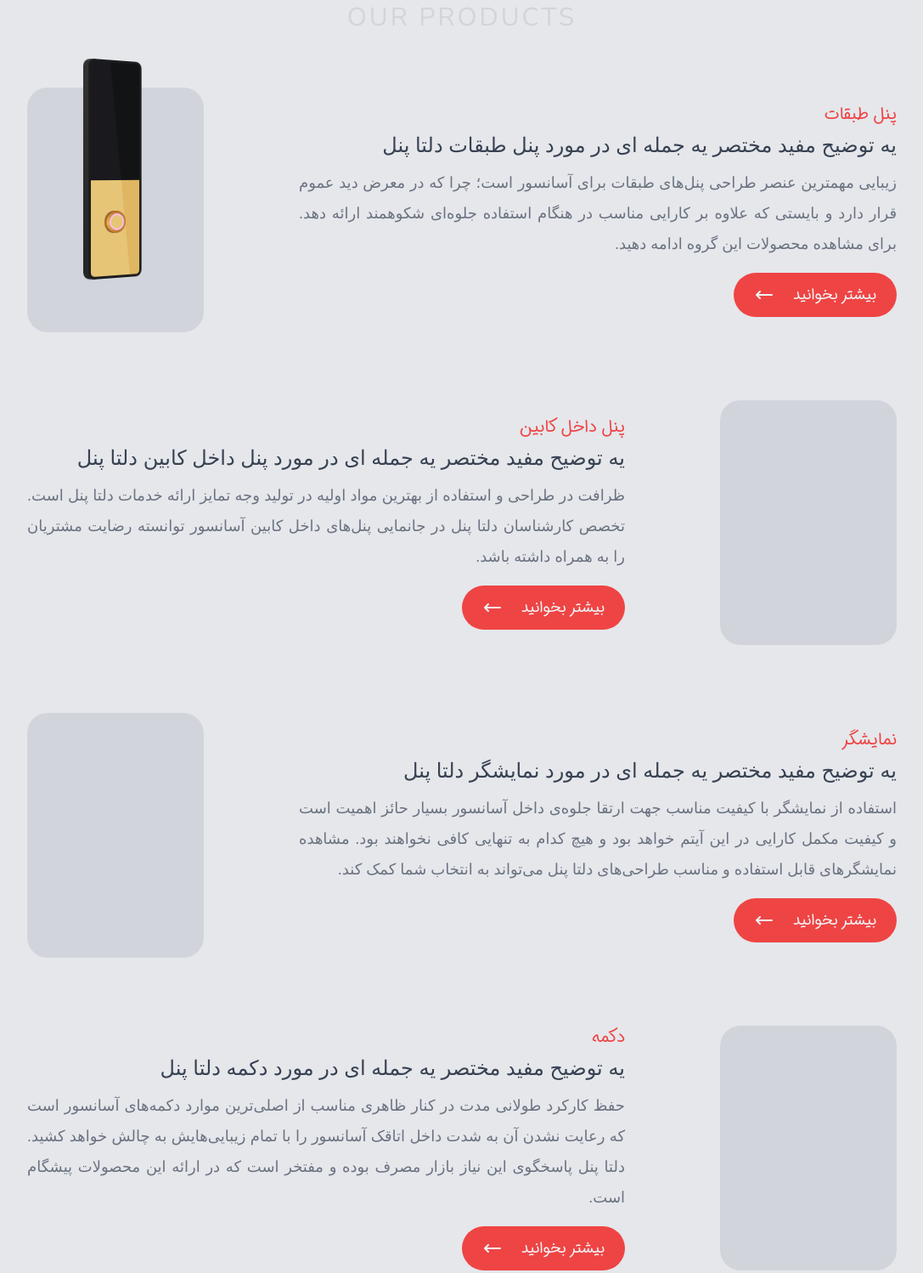
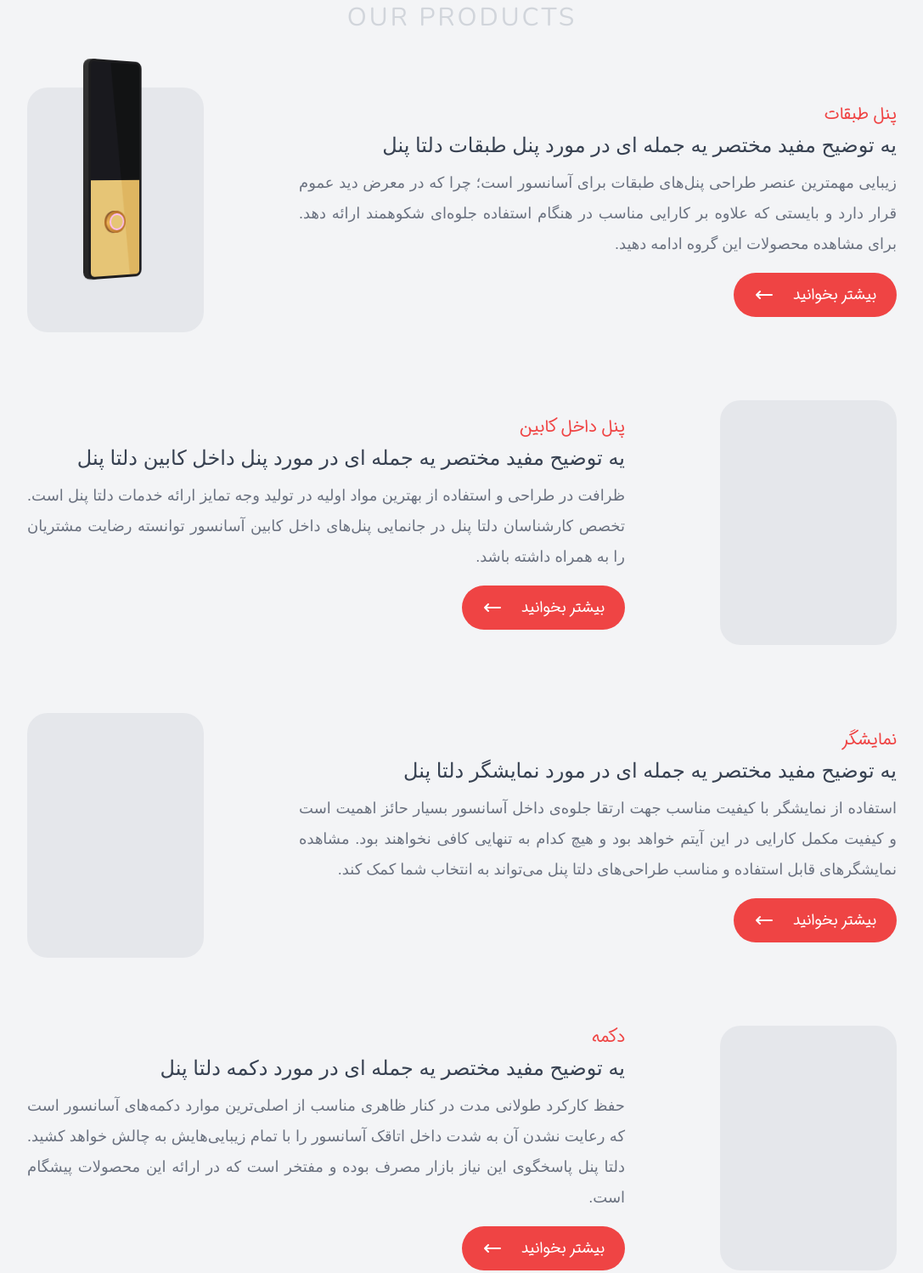
Before and after one commit to knulledge/deltapanelco.com, a website: page index.html in a window 1280 px wide. Shown: the part 909-2407 px from the top of the page at 85% size, without its empty margins (96-1183 px from the left). Drawn offline with nearby package versions, Linux system fonts and the light colour scheme; a web font is replaced by a local one.

Commit message:
Use lighter gray shades in index page

```diff
--- a/index.html
+++ b/index.html
@@ -22,7 +22,7 @@
   <link rel="stylesheet" href="res/css/tailwind.css">
 </head>
 
-<body class="bg-gray-200 font-vazir text-gray-700" dir="rtl">
+<body class="bg-gray-100 font-vazir text-gray-700" dir="rtl">
 
   <header style="background-image: linear-gradient(rgba(0, 0, 0, 0.8), rgba(0, 0, 0, 0.8)), url(./res/img/header.jpg);
     background-size: cover; background-position: 30%;"
@@ -104,7 +104,7 @@
         sm:grid-cols-[1fr,min-content] sm:items-center
         lg:max-w-[64rem] lg:gap-28">
 
-        <div class="relative w-52 h-72 mx-auto bg-gray-300 rounded-3xl">
+        <div class="relative w-52 h-72 mx-auto bg-gray-200 rounded-3xl">
           <div class="w-[72px] h-64 mx-auto -mt-8" style="perspective: 1000px;">
 
             <div id="back-fp"
@@ -145,7 +145,7 @@
             زیبایی مهمترین عنصر طراحی پنل‌های طبقات برای آسانسور است؛ چرا که در معرض دید عموم قرار دارد و بایستی که
             علاوه بر کارایی مناسب در هنگام استفاده جلوه‌ای شکوهمند ارائه دهد. برای مشاهده محصولات این گروه ادامه دهید.
           </p>
-          <a class="inline-block mt-4 px-6 py-3 font-iransansdn text-lg text-gray-100 rounded-full
+          <a class="inline-block mt-4 px-6 py-3 font-iransansdn text-lg text-white rounded-full
             transition-colors ease-linear bg-red-500 hover:bg-red-600" href="#">
             بیشتر بخوانید
             <svg xmlns="http://www.w3.org/2000/svg" class="inline-block mr-4 h-6 w-6 animate-arrow" fill="none"
@@ -163,7 +163,7 @@
         sm:grid-cols-[min-content,1fr] sm:items-center
         lg:max-w-[64rem] lg:gap-28">
 
-        <div class="relative w-52 h-72 mx-auto bg-gray-300 rounded-3xl"></div>
+        <div class="relative w-52 h-72 mx-auto bg-gray-200 rounded-3xl"></div>
 
         <div>
           <h2 class="font-iransansdn text-xl text-red-500">پنل داخل کابین</h2>
@@ -175,7 +175,7 @@
             ظرافت در طراحی و استفاده از بهترین مواد اولیه در تولید وجه تمایز ارائه خدمات دلتا پنل است. تخصص کارشناسان
             دلتا پنل در جانمایی پنل‌های داخل کابین آسانسور توانسته رضایت مشتریان را به همراه داشته باشد.
           </p>
-          <a class="inline-block mt-4 px-6 py-3 font-iransansdn text-lg text-gray-100 rounded-full
+          <a class="inline-block mt-4 px-6 py-3 font-iransansdn text-lg text-white rounded-full
             transition-colors ease-linear bg-red-500 hover:bg-red-600" href="#">
             بیشتر بخوانید
             <svg xmlns="http://www.w3.org/2000/svg" class="inline-block mr-4 h-6 w-6 animate-arrow" fill="none"
@@ -193,7 +193,7 @@
         sm:grid-cols-[1fr,min-content] sm:items-center
         lg:max-w-[64rem] lg:gap-28">
 
-        <div class="relative w-52 h-72 mx-auto bg-gray-300 rounded-3xl"></div>
+        <div class="relative w-52 h-72 mx-auto bg-gray-200 rounded-3xl"></div>
 
         <div class="sm:order-first">
           <h2 class="font-iransansdn text-xl text-red-500">نمایشگر</h2>
@@ -206,7 +206,7 @@
             این آیتم خواهد بود و هیچ کدام به تنهایی کافی نخواهند بود. مشاهده نمایشگرهای قابل استفاده و مناسب طراحی‌های
             دلتا پنل می‌تواند به انتخاب شما کمک کند.
           </p>
-          <a class="inline-block mt-4 px-6 py-3 font-iransansdn text-lg text-gray-100 rounded-full
+          <a class="inline-block mt-4 px-6 py-3 font-iransansdn text-lg text-white rounded-full
             transition-colors ease-linear bg-red-500 hover:bg-red-600" href="#">
             بیشتر بخوانید
             <svg xmlns="http://www.w3.org/2000/svg" class="inline-block mr-4 h-6 w-6 animate-arrow" fill="none"
@@ -224,7 +224,7 @@
         sm:grid-cols-[min-content,1fr] sm:items-center
         lg:max-w-[64rem] lg:gap-28">
 
-        <div class="relative w-52 h-72 mx-auto bg-gray-300 rounded-3xl"></div>
+        <div class="relative w-52 h-72 mx-auto bg-gray-200 rounded-3xl"></div>
 
         <div>
           <h2 class="font-iransansdn text-xl text-red-500">دکمه</h2>
@@ -237,7 +237,7 @@
             داخل اتاقک آسانسور را با تمام زیبایی‌هایش به چالش خواهد کشید. دلتا پنل پاسخگوی این نیاز بازار مصرف بوده و
             مفتخر است که در ارائه این محصولات پیشگام است.
           </p>
-          <a class="inline-block mt-4 px-6 py-3 font-iransansdn text-lg text-gray-100 rounded-full
+          <a class="inline-block mt-4 px-6 py-3 font-iransansdn text-lg text-white rounded-full
             transition-colors ease-linear bg-red-500 hover:bg-red-600" href="#">
             بیشتر بخوانید
             <svg xmlns="http://www.w3.org/2000/svg" class="inline-block mr-4 h-6 w-6 animate-arrow" fill="none"
@@ -257,7 +257,7 @@
   <!--* Products Section End -->
 
   <!--* Contact Us -->
-  <section class="mt-24 mx-4 p-4 bg-gray-300 rounded-3xl
+  <section class="mt-24 mx-4 p-4 bg-gray-200 rounded-3xl
     sm:p-8
     md:max-w-[46rem] md:mx-auto">
     <h4 class="text-3xl text-center font-iransansdn">در تماس باشید</h4>
@@ -319,8 +319,8 @@
   </section>
   <!--* Contact Us End -->
 
-  <footer class="mt-16 h-16 flex justify-center items-center bg-gray-500">
-    <p class="font-nunito" dir="ltr">&copy; Copyright NOTICE</p>
+  <footer class="mt-16 h-16 flex justify-center items-center bg-gray-700">
+    <p class="font-nunito text-gray-400" dir="ltr">&copy; Copyright NOTICE</p>
   </footer>
 
 </body>
```
Also changed, not shown: res/css/tailwind.css.
